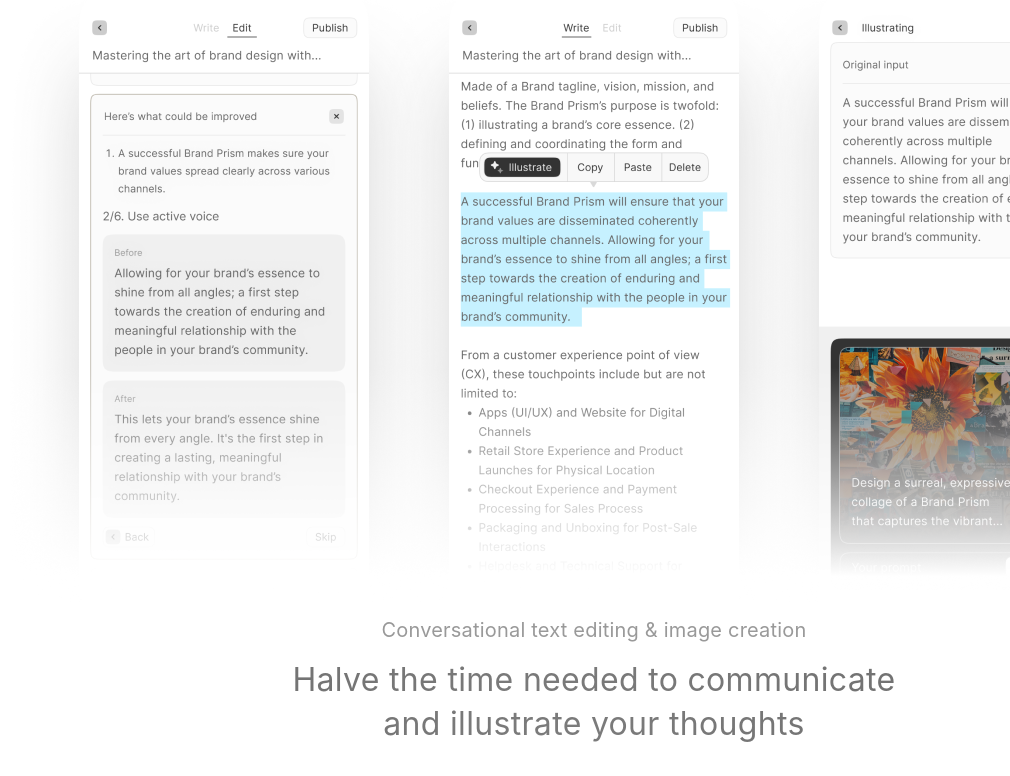
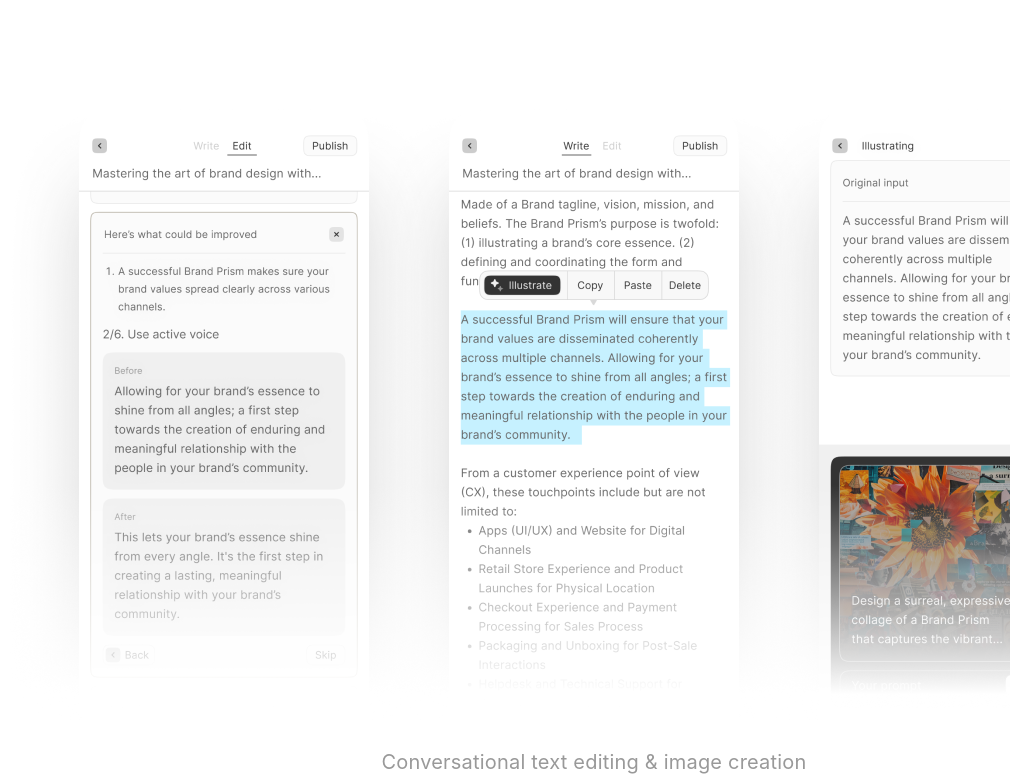
Before and after one commit to Dev0715/Dialogue-React-Landing, a React (Create React App) app: page / in a window 1280 px wide. Shown: the part 2000-2776 px from the top of the page, without its empty margins (270-1280 px from the left). Built offline with nearby package versions, Linux system fonts and the light colour scheme; the HTML template or start-up script is replaced by a standard one.

Commit message:
update: css for page structure

```diff
--- a/src/components/landing/finisher/styles.module.css
+++ b/src/components/landing/finisher/styles.module.css
@@ -26,7 +26,7 @@
 
 .wrapper {
   display: flex;
-  padding-top: 106px;
+  padding: 106px 84px 40px 84px;
   flex-direction: column;
   align-items: center;
   background: radial-gradient(95.8% 95.8% at 50.13% -81.92%, #999999 0%, #FFFFFF 100%) /* warning: gradient uses a rotation that is not supported by CSS and may not behave as expected */;
@@ -49,5 +49,4 @@
   display: flex;
   justify-content: space-between;
   flex-wrap: wrap;
-  padding: 0px 84px 0px 84px;
 }
--- a/src/components/landing/hero/styles.module.css
+++ b/src/components/landing/hero/styles.module.css
@@ -45,7 +45,6 @@
 
 .content_wrapper {
   z-index: 10;
-  padding: 0 48px 48px 48px;
   display: flex;
   flex-direction: column;
   align-items: center;
--- a/src/components/landing/service/styles.module.css
+++ b/src/components/landing/service/styles.module.css
@@ -5,6 +5,7 @@
 }
 
 .image_description {
+  margin-top: 14px;
   font-size: 20px;
   font-weight: 400;
   line-height: 56px;
@@ -15,7 +16,7 @@
 
 .title {
   max-width: 640px;
-  margin-bottom: 24px;
+  margin-bottom: 16px;
   font-size: 32px;
   font-weight: 400;
   line-height: 44px;
--- a/src/landing/index.js
+++ b/src/landing/index.js
@@ -4,27 +4,45 @@ import Service from "../components/landing/service";
 import styles from "./styles.module.css";
 
 const LandingPage = () => {
+  const services = [
+    {
+      src: "/images/information-resolution.png",
+      image_description: "Information resolution scaling",
+      title: "Get to the story behind the story in the blink of an eye",
+      description:
+        "Dialogue presents information across Views. Instantly surface section summaries, core ideas and references. Get faster to what you find interesting.",
+    },
+    {
+      src: "/images/conversational.png",
+      image_description: "Conversational text editing & image creation",
+      title:
+        "Halve the time needed to communicate and illustrate your thoughts",
+      description:
+        "Dialogue integrates and analyses your knowledge bases. Informing relevant text editing suggestions. And creative directions to bring your work alive with personalized imagery.",
+    },
+    {
+      src: "/images/interactive-knowledge.png",
+      image_description: "Interactive knowledge network graphs",
+      title: "Find previously unforeseen connections between ideas",
+      description:
+        "Dialogue consults the latest research and publications. See how others are talking about similar ideas and concepts. Never loose sight of the big picture.",
+    },
+  ];
+
   return (
     <div className={styles.container}>
       <LandingHero />
-      <Service
-        src="/images/information-resolution.png"
-        image_description="Information resolution scaling"
-        title="Get to the story behind the story in the blink of an eye"
-        description="Dialogue presents information across Views. Instantly surface section summaries, core ideas and references. Get faster to what you find interesting."
-      />
-      <Service
-        src="/images/conversational.png"
-        image_description="Conversational text editing & image creation"
-        title="Halve the time needed to communicate and illustrate your thoughts"
-        description="Dialogue integrates and analyses your knowledge bases. Informing relevant text editing suggestions. And creative directions to bring your work alive with personalized imagery."
-      />
-      <Service
-        src="/images/interactive-knowledge.png"
-        image_description="Interactive knowledge network graphs"
-        title="Find previously unforeseen connections between ideas"
-        description="Dialogue consults the latest research and publications. See how others are talking about similar ideas and concepts. Never loose sight of the big picture."
-      />
+      <div className={styles.service_wrapper}>
+        {services.map((item, index) => (
+          <Service
+            key={index}
+            src={item.src}
+            image_description={item.image_description}
+            title={item.title}
+            description={item.description}
+          />
+        ))}
+      </div>
       <Finisher />
     </div>
   );
--- a/src/landing/styles.module.css
+++ b/src/landing/styles.module.css
@@ -4,3 +4,10 @@
   display: flex;
   flex-direction: column;
 }
+
+.service_wrapper {
+  margin: 80px 0px 148px 0px;
+  display: flex;
+  flex-direction: column;
+  gap: 80px;
+}
```
